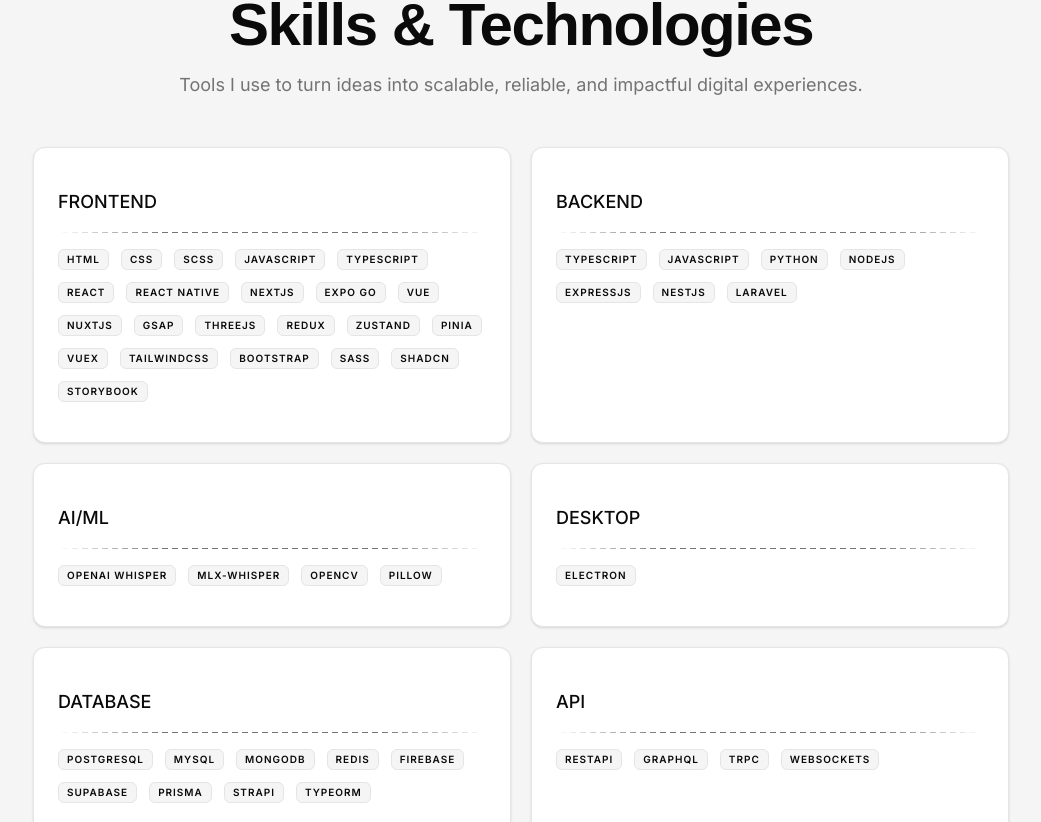
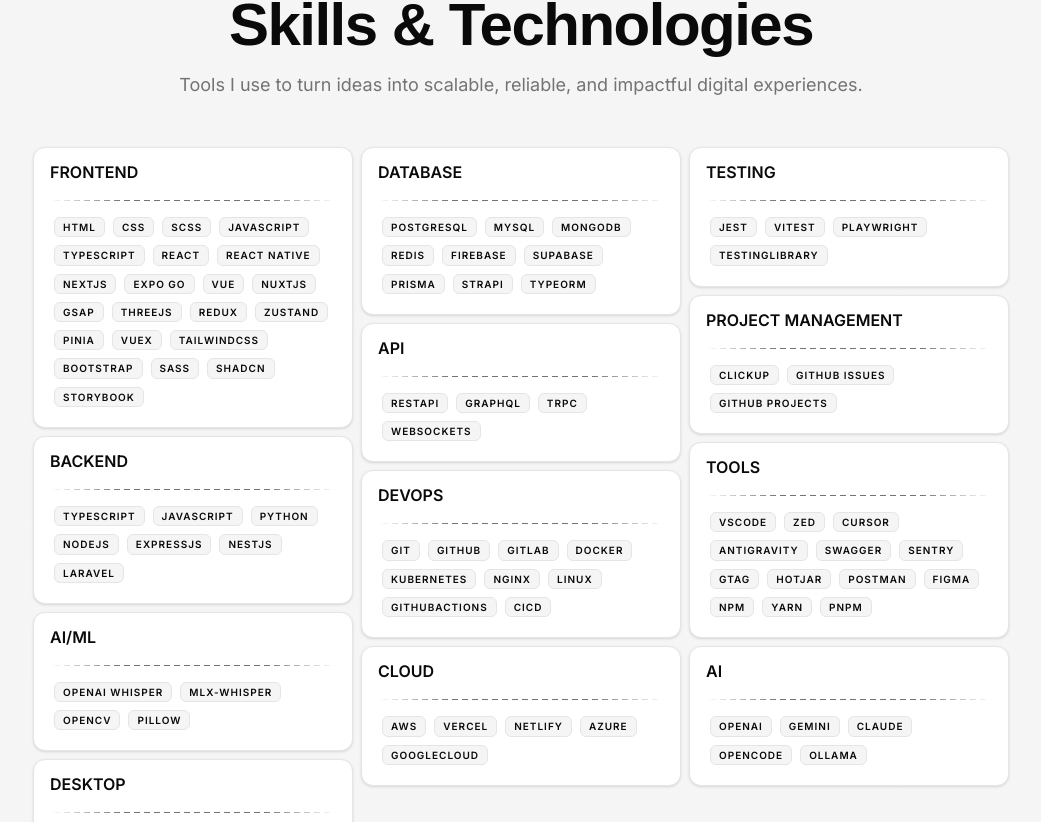
Before and after one commit to muhammadhasnainsaeed/portfolio, a Next.js app: page /about in a window 1280 px wide. Shown: the part 998-1820 px from the top of the page, without its empty margins (119-1160 px from the left). Built offline with nearby package versions, Linux system fonts and the light colour scheme.

Commit message:
Refactor UI components and update page layouts

```diff
--- a/src/app/projects/page.tsx
+++ b/src/app/projects/page.tsx
@@ -32,10 +32,10 @@
               >
                 <FolderKanban /> All Projects
               </Badge>
-              <h2 className="text-foreground mb-5 max-w-160 text-3xl tracking-tight md:text-4xl lg:text-5xl">
+              <h2 className="mb-5 text-3xl tracking-tight text-balance sm:text-4xl md:text-5xl lg:text-6xl">
                 A Collection of My Work
               </h2>
-              <p className="text-muted-foreground text-1xl mt-5 md:text-2xl">
+              <p className="text-muted-foreground max-w-2xl leading-snug">
                 Explore the projects I've built over the years — from
                 production-ready applications to experimental ideas, each
                 crafted with a focus on thoughtful engineering, clean design,
--- a/src/components/blocks/about-exp.tsx
+++ b/src/components/blocks/about-exp.tsx
@@ -26,12 +26,12 @@
       <div className="relative container mt-12 max-w-5xl">
         <DashedLine
           orientation="vertical"
-          className="absolute inset-y-0 left-0 h-full"
+          className="absolute inset-y-0 left-8.5 h-full"
         />
         <ul>
           {experience.map((role) => (
-            <li key={role.period} className="mb-16 ml-8 last:mb-0">
-              <span className="bg-muted-foreground ring-muted absolute -left-2.5 mt-2 flex size-5 items-center justify-center rounded-full ring-4" />
+            <li key={role.period} className="mb-16 ml-9 last:mb-0">
+              <span className="bg-muted-foreground ring-muted absolute left-6 mt-2 flex size-5 items-center justify-center rounded-full ring-4" />
               <p className="text-muted-foreground text-xs font-medium tracking-widest uppercase">
                 {role.period}
               </p>
--- a/src/components/blocks/about-skills.tsx
+++ b/src/components/blocks/about-skills.tsx
@@ -2,7 +2,13 @@
 
 import { DashedLine } from "../dashed-line";
 import { Badge } from "../ui/badge";
-import { Card, CardContent } from "../ui/card";
+import {
+  Card,
+  CardContent,
+  CardDescription,
+  CardHeader,
+  CardTitle,
+} from "../ui/card";
 
 import { skills } from "@/data/about";
 
@@ -26,27 +32,29 @@
           </p>
         </div>
 
-        <div className="mt-8 grid grid-cols-1 gap-5 md:mt-12 md:grid-cols-2">
+        <div className="mt-8 columns-1 gap-2 md:mt-12 md:columns-3 landscape:columns-2 md:landscape:columns-3">
           {skills.map((skill) => (
-            <Card key={skill.category}>
-              <CardContent className="space-y-4 px-6 py-4">
-                <p className="text-lg font-medium text-balance uppercase">
-                  {skill.category}
-                </p>
-                <DashedLine></DashedLine>
-                <div className="flex flex-wrap gap-3">
+            <div key={skill.category} className="mb-2 inline-block w-full">
+              <Card className="gap-0 p-4 px-0">
+                <CardHeader className="px-4">
+                  <CardTitle className="uppercase">{skill.category}</CardTitle>
+                </CardHeader>
+                <CardContent className="px-4 py-0!">
+                  <DashedLine className="my-3" />
+                  <CardDescription>
                     {skill.list.map((l) => (
                       <Badge
                         key={l}
                         variant={"outline"}
-                      className="bg-muted rounded-md text-[10px] font-semibold tracking-widest uppercase"
+                        className="bg-muted m-1 rounded-md text-[10px] font-semibold tracking-widest uppercase"
                       >
                         {l}
                       </Badge>
                     ))}
-                </div>
+                  </CardDescription>
                 </CardContent>
               </Card>
+            </div>
           ))}
         </div>
       </div>
--- a/src/components/blocks/project-card.tsx
+++ b/src/components/blocks/project-card.tsx
@@ -26,7 +26,7 @@
 function ProjectCard({ project }: { project: Project }) {
   return (
     <Link href={project.link} className="group block">
-      <Card className="relative w-full max-w-md overflow-hidden pt-0">
+      <Card className="relative h-full w-full max-w-md overflow-hidden pt-0">
         <Image
           src={project.image || "/placeholder.webp"}
           alt={project.title}
@@ -46,9 +46,13 @@
         </CardHeader>
         <CardContent>
           <CardDescription>{project.description}</CardDescription>
-          <div className="mt-5 flex flex-wrap gap-2">
+          <div className="-mx-1 mt-5">
             {project.tags.map((t) => (
-              <Badge variant={"outline"} className="bg-muted rounded" key={t}>
+              <Badge
+                variant={"outline"}
+                className="bg-muted m-1 rounded"
+                key={t}
+              >
                 {t}
               </Badge>
             ))}
```
Lines whose indentation alone changed are shown as unchanged.
